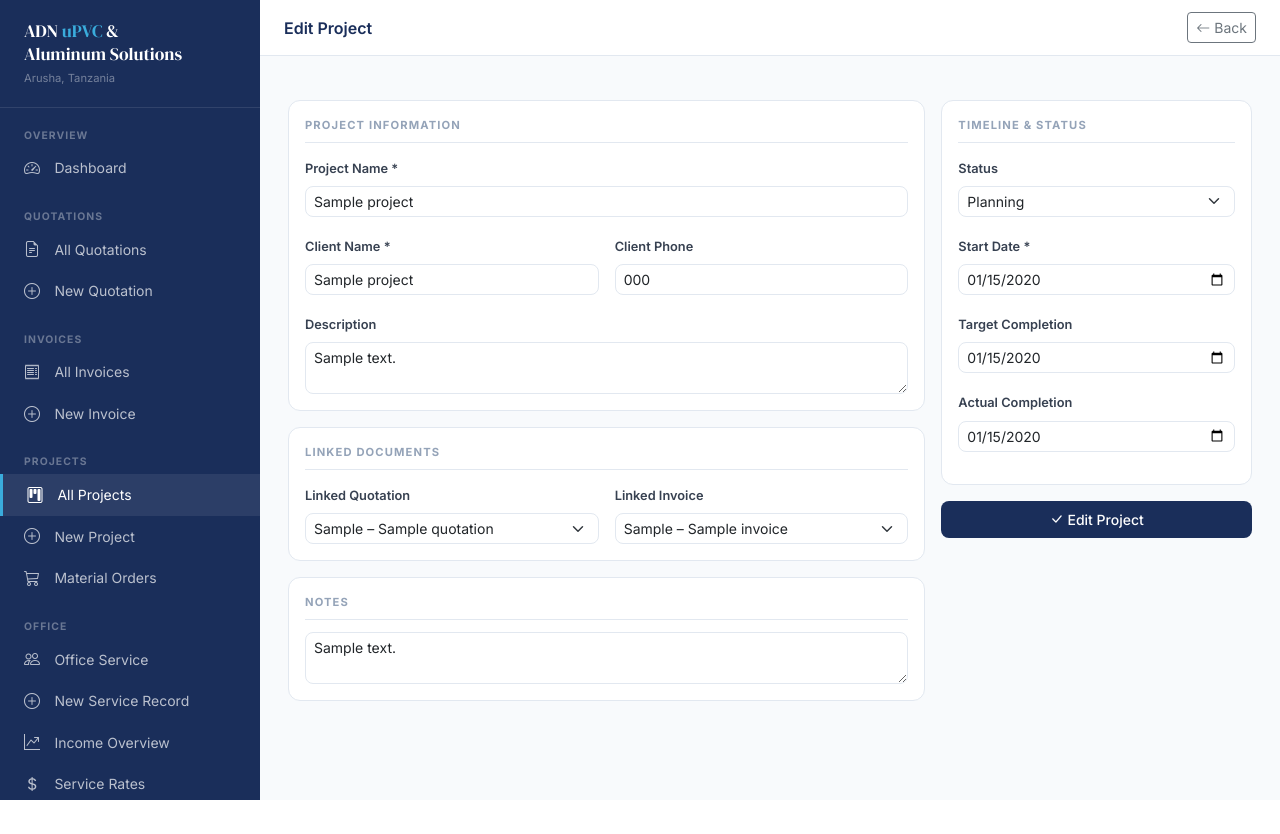
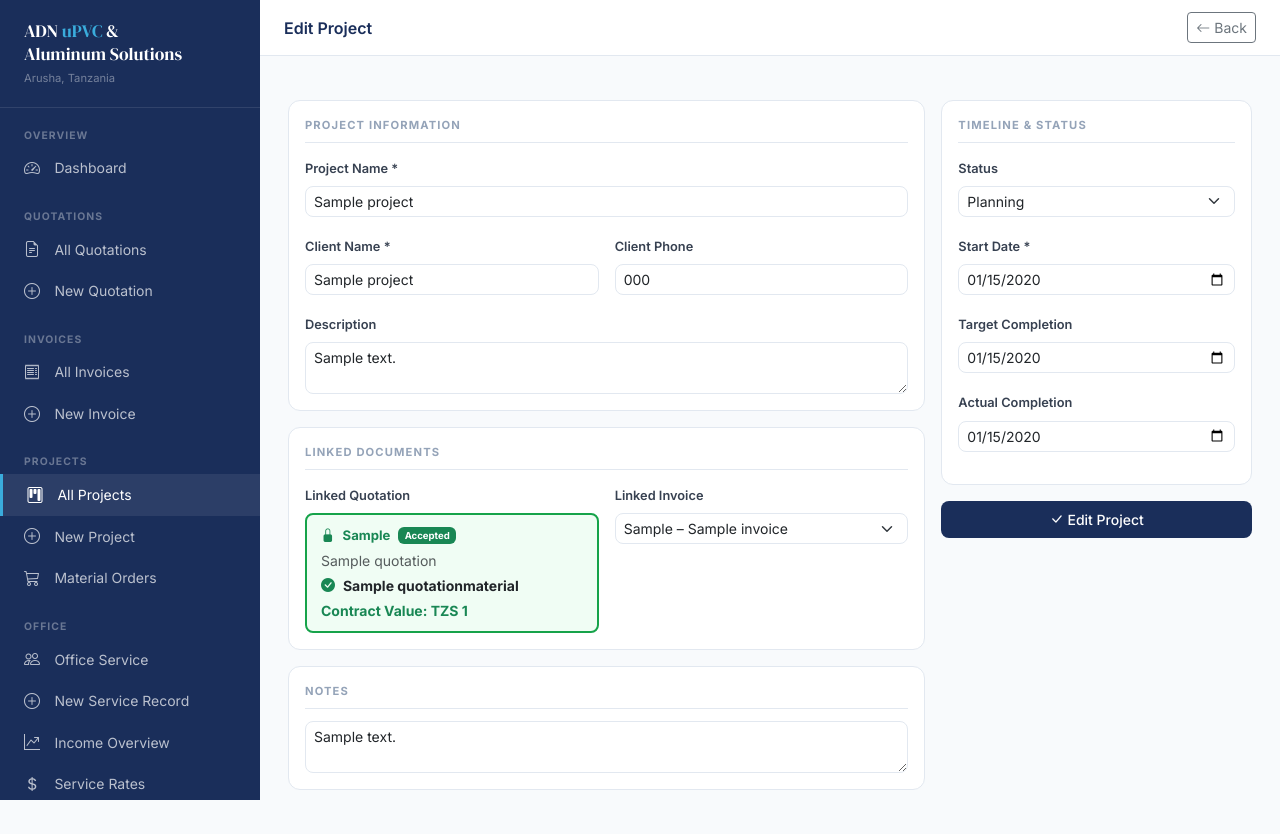
Before and after one commit to Majorsoln/ADN, a Django app: page /projects/1/edit/ in a window 1280 px wide. Before the commit the page ends 800 px from the top, so only its background shows below. Run offline with Django 4.2, Linux system fonts and the light colour scheme; tables that the repository leaves empty hold one stand-in row (values such as "Sample post").

Commit message:
Complete quote→project→invoice flow integrity fixes
projects/forms.py:
- ProjectForm.quotation queryset now excludes quotations already linked
  to another project (prevents OneToOneField collision errors)

projects/views.py:
- create_view: pass locked_quotation when creating from ?from_quote
- edit_view: pass locked_quotation = project.quotation for existing link

templates/projects/form.html:
- When locked_quotation present: render a green read-only card showing
  quote number, client, accepted material name, and contract value with
  a hidden <input name="quotation"> instead of editable dropdown
- When no lock: dropdown label updated to "(accepted only)"

templates/invoices/form.html:
- Green "ITAUNGANISHWA NA MRADI" banner shown in sidebar when project_pk
  is set, so user knows auto-link will happen on save

templates/quotations/detail.html:
- Fix string 'in' bug: replace {% if status not in 'accepted,...' %}
  with explicit {% if status == 'draft' or status == 'sent' %}

quotations/views.py:
- list_view: add select_related('accepted_material', 'project') to
  avoid N+1 queries when checking q.project in template

templates/quotations/list.html:
- "Create Invoice" button on accepted rows now appends
  &from_project=<pk> when quote has a linked project, enabling
  full auto-link chain from the list page

https://claude.ai/code/session_0124gHgQfPWkvxV6cgTQJS12

```diff
--- a/projects/forms.py
+++ b/projects/forms.py
@@ -23,5 +23,15 @@ class ProjectForm(forms.ModelForm):
         super().__init__(*args, **kwargs)
         self.fields['quotation'].required = False
         self.fields['invoice'].required   = False
-        self.fields['quotation'].empty_label = '— Select Quotation —'
-        self.fields['invoice'].empty_label   = '— Select Invoice —'
+        self.fields['quotation'].empty_label = '— None —'
+        self.fields['invoice'].empty_label   = '— None —'
+
+        # Only show quotations not already linked to a different project
+        from quotations.models import Quotation
+        # Exclude quotations that have a project, unless it's this project's own quotation
+        already_linked = Quotation.objects.filter(project__isnull=False)
+        if self.instance and self.instance.pk and self.instance.quotation_id:
+            already_linked = already_linked.exclude(pk=self.instance.quotation_id)
+        self.fields['quotation'].queryset = (
+            Quotation.objects.exclude(pk__in=already_linked.values_list('pk', flat=True))
+        )
--- a/projects/views.py
+++ b/projects/views.py
@@ -152,15 +152,16 @@ def create_view(request):
     # Pre-fill from quotation
     quote_pk = request.GET.get('from_quote')
     initial = {}
+    locked_quotation = None
     if quote_pk:
         from quotations.models import Quotation
         try:
-            q = Quotation.objects.get(pk=quote_pk)
+            locked_quotation = Quotation.objects.get(pk=quote_pk)
             initial = {
-                'name':         q.project_name or f"Project – {q.client_name}",
-                'client_name':  q.client_name,
-                'client_phone': q.client_phone,
-                'quotation':    q,
+                'name':         locked_quotation.project_name or f"Project – {locked_quotation.client_name}",
+                'client_name':  locked_quotation.client_name,
+                'client_phone': locked_quotation.client_phone,
+                'quotation':    locked_quotation,
             }
         except Quotation.DoesNotExist:
             pass
@@ -177,7 +178,12 @@ def create_view(request):
             return redirect('projects:detail', pk=project.pk)
     else:
         form = ProjectForm(initial=initial)
-    return render(request, 'projects/form.html', {'form': form, 'action': 'Create'})
+
+    return render(request, 'projects/form.html', {
+        'form':             form,
+        'action':           'Create',
+        'locked_quotation': locked_quotation,
+    })
 
 
 def detail_view(request, pk):
@@ -214,7 +220,12 @@ def edit_view(request, pk):
             return redirect('projects:detail', pk=project.pk)
     else:
         form = ProjectForm(instance=project)
-    return render(request, 'projects/form.html', {'form': form, 'project': project, 'action': 'Edit'})
+    return render(request, 'projects/form.html', {
+        'form':             form,
+        'project':          project,
+        'action':           'Edit',
+        'locked_quotation': project.quotation,  # Show locked card for existing link
+    })
 
 
 def delete_view(request, pk):
--- a/quotations/views.py
+++ b/quotations/views.py
@@ -31,7 +31,7 @@ DEFAULT_MATERIALS = [
 
 def list_view(request):
     _auto_expire()
-    qs = Quotation.objects.all()
+    qs = Quotation.objects.select_related('accepted_material', 'project')
     status_filter = request.GET.get('status', '')
     search = request.GET.get('q', '')
     if status_filter:
--- a/templates/projects/form.html
+++ b/templates/projects/form.html
@@ -48,8 +48,33 @@
         <div class="section-heading">Linked Documents</div>
         <div class="row g-3">
           <div class="col-md-6">
+            {% if locked_quotation %}
+            {# Locked: show accepted quotation as a read-only info card #}
             <label class="form-label">Linked Quotation</label>
+            <input type="hidden" name="quotation" value="{{ locked_quotation.pk }}">
+            <div style="background:#f0fdf4;border:2px solid #16a34a;border-radius:8px;padding:10px 14px;">
+              <div class="d-flex align-items-center gap-2 mb-1">
+                <i class="bi bi-lock-fill text-success" style="font-size:.85rem;"></i>
+                <span class="fw-bold text-success" style="font-size:.82rem;">{{ locked_quotation.quote_no }}</span>
+                <span class="badge bg-success" style="font-size:.6rem;">Accepted</span>
+              </div>
+              <div class="small text-muted">{{ locked_quotation.client_name }}</div>
+              {% if locked_quotation.accepted_material %}
+              <div class="small mt-1">
+                <i class="bi bi-check-circle-fill text-success me-1"></i>
+                <strong>{{ locked_quotation.accepted_material.material_name }}</strong>
+              </div>
+              {% for opt in locked_quotation.material_options %}
+              {% if opt.material.pk == locked_quotation.accepted_material_id %}
+              <div class="small text-success fw-bold mt-1">Contract Value: TZS {{ opt.grand|floatformat:0 }}</div>
+              {% endif %}
+              {% endfor %}
+              {% endif %}
+            </div>
+            {% else %}
+            <label class="form-label">Linked Quotation <small class="text-muted">(accepted only)</small></label>
             {{ form.quotation }}
+            {% endif %}
           </div>
           <div class="col-md-6">
             <label class="form-label">Linked Invoice</label>
--- a/templates/quotations/detail.html
+++ b/templates/quotations/detail.html
@@ -5,7 +5,7 @@
 {% block topbar_actions %}
 <div class="d-flex gap-2 flex-wrap">
   <a href="{% url 'quotations:list' %}" class="btn btn-sm btn-outline-secondary"><i class="bi bi-arrow-left me-1"></i>Back</a>
-  {% if quotation.status not in 'accepted,rejected,expired' %}
+  {% if quotation.status == 'draft' or quotation.status == 'sent' %}
   <a href="{% url 'quotations:edit' quotation.pk %}" class="btn btn-sm btn-outline-primary"><i class="bi bi-pencil me-1"></i>Edit</a>
   {% else %}
   <a href="{% url 'quotations:edit' quotation.pk %}" class="btn btn-sm btn-outline-secondary"><i class="bi bi-pencil me-1"></i>Edit</a>
--- a/templates/quotations/list.html
+++ b/templates/quotations/list.html
@@ -98,7 +98,11 @@
               <a href="{% url 'quotations:edit' q.pk %}" class="btn btn-outline-secondary" title="Edit"><i class="bi bi-pencil"></i></a>
               <a href="{% url 'quotations:pdf' q.pk %}" class="btn btn-outline-secondary" title="{% if q.accepted_material %}Final PDF{% else %}Preview PDF{% endif %}" target="_blank"><i class="bi bi-printer"></i></a>
               {% if q.status == 'accepted' %}
+              {% if q.project %}
+              <a href="{% url 'invoices:create' %}?from_quote={{ q.pk }}&from_project={{ q.project.pk }}" class="btn btn-outline-success" title="Create Invoice &amp; Link Project"><i class="bi bi-receipt"></i></a>
+              {% else %}
               <a href="{% url 'invoices:create' %}?from_quote={{ q.pk }}" class="btn btn-outline-success" title="Create Invoice"><i class="bi bi-receipt"></i></a>
+              {% endif %}
               {% endif %}
             </div>
           </td>
```
Also changed, not shown: templates/invoices/form.html (+12 -0 lines).
